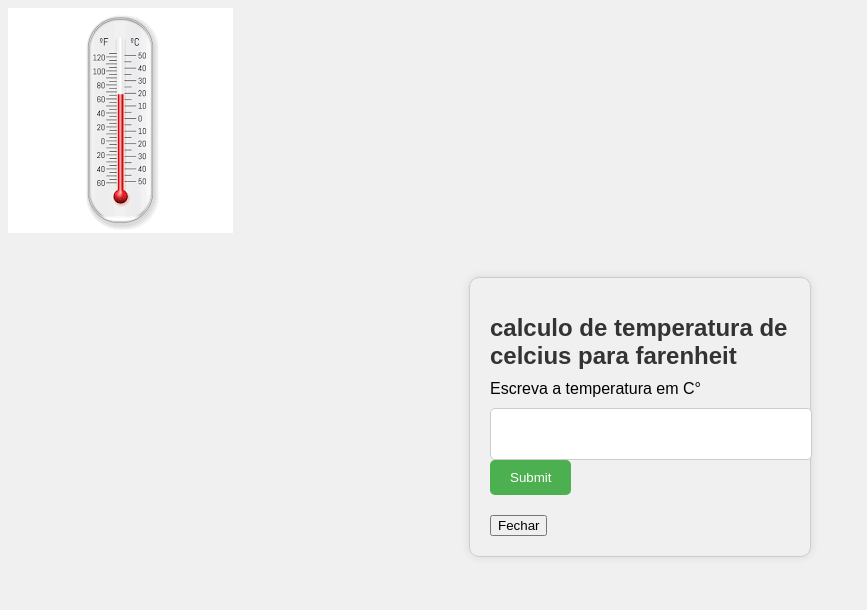
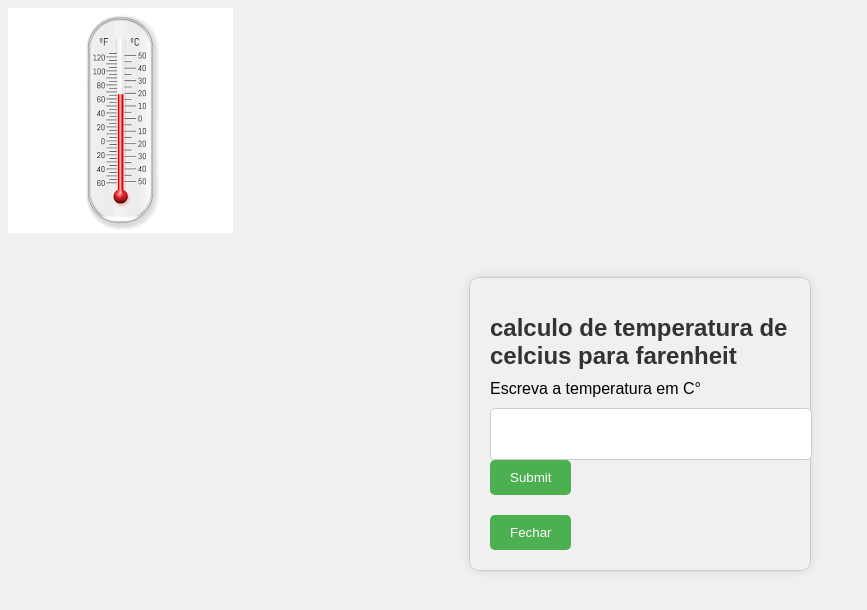
Before and after one commit to PauloIran1013/Exercicios-Algoritimos, a plain HTML site: page exercicio4/ex1/celcius.html in a window 1280 px wide. Shown: the whole page, without its empty margins (0-867 px from the left). Drawn offline with Linux system fonts and the light colour scheme.

Commit message:
Arrumei o button

```diff
--- a/exercicio4/ex1/style.css
+++ b/exercicio4/ex1/style.css
@@ -49,3 +49,15 @@ body {
     font-size: 18px; /* tamanho do resultado */
     margin-top: 20px; /* espaçamento acima do resultado */
   }
+  button{
+    background-color: #4CAF50;
+    border-radius: 5px;
+    border: none;
+    padding: 10px 20px;
+    cursor: pointer;
+    color: #fff;
+  }
+  button:hover{
+    background-color: #3e8e41;
+
+  }
```
